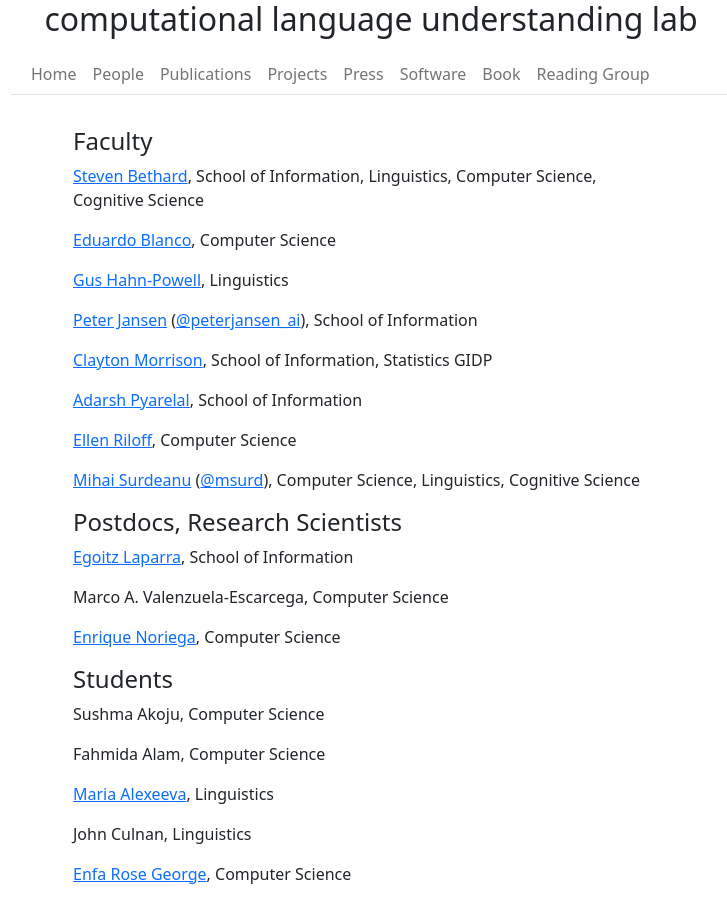
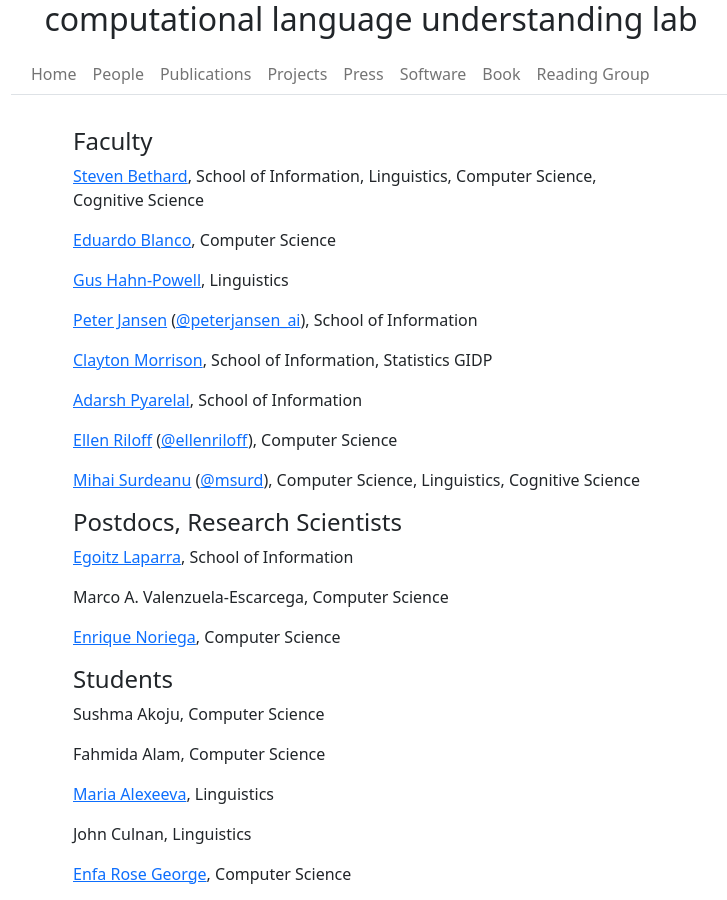
Before and after one commit to beingenfa/clulab.github.io, a Jekyll site: the page built from people.md, in a window 1280 px wide and 900 px high. Shown: the whole window, without its empty margins (269-996 px from the left). Built offline with Jekyll 4.4.1, drawn with Linux system fonts in a browser that asks for light colours.

Commit message:
twiiter handle for Ellen

```diff
--- a/people.md
+++ b/people.md
@@ -19,7 +19,7 @@ order: 1
 
 [Adarsh Pyarelal](http://adarsh.cc), School of Information
 
-[Ellen Riloff](http://www2.cs.arizona.edu/~riloff/), Computer Science
+[Ellen Riloff](http://www2.cs.arizona.edu/~riloff/) ([@ellenriloff](https://twitter.com/ellenriloff)), Computer Science
 
 [Mihai Surdeanu](http://www.surdeanu.info/mihai) ([@msurd](https://twitter.com/msurd)), Computer Science, Linguistics, Cognitive Science
 
```
